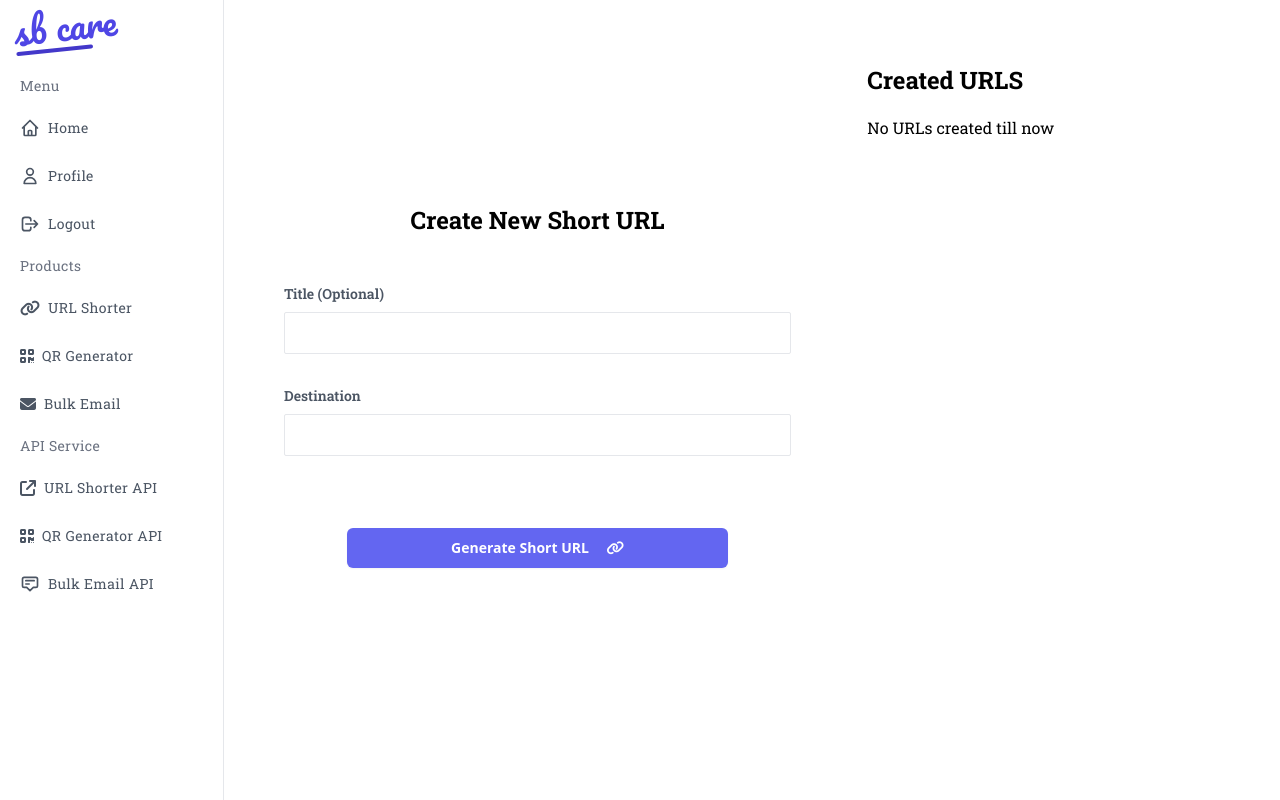
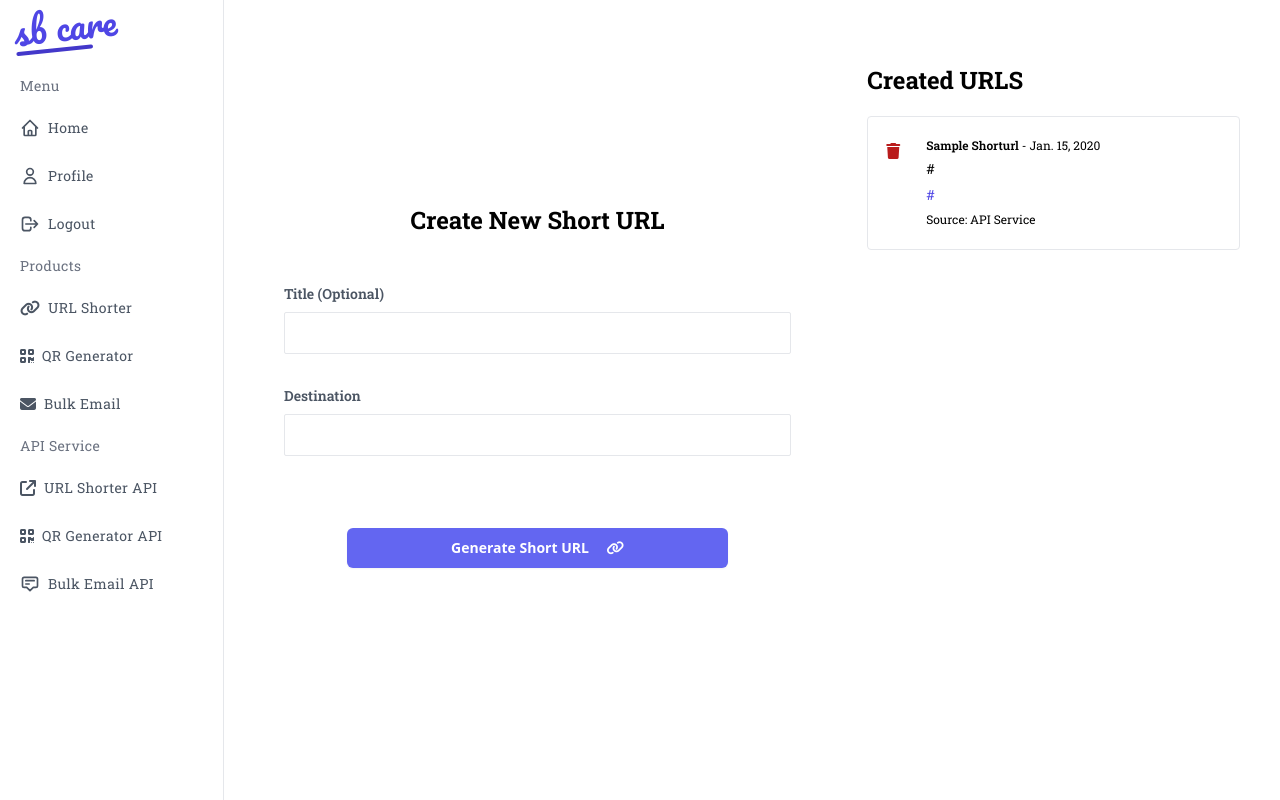
Before and after one commit to Mr-Atanu-Roy/SBCare, a Django app: page /products/url-shorter in a window 1280 px wide. Run offline with Django 4.2, Linux system fonts and the light colour scheme; a user stored in the database is signed in; tables that the repository leaves empty hold one stand-in row (values such as "Sample post"); some libraries are stand-ins or nearby versions.

Commit message:
updated url-product template

```diff
--- a/templates/products/url_shorter.html
+++ b/templates/products/url_shorter.html
@@ -40,7 +40,7 @@
     <div class="p-10 pl-0 xs:p-0 mx-auto w-full col-span-2 overflow-y-auto">
         <h1 class="font-bold text-left text-2xl mb-5 font-roboto capitalize">Created URLS</h1>
         <div class="w-full" id="url-box-container">
-            {% if created_urls == None %}
+            {% if created_urls %}
             {% for url in created_urls %}
             <div class="url-box w-full flex-col justify-start items-center">
                 <div class="flex border mb-4 py-5 px-4 rounded hover:bg-gray-50 w-full 2xl:w-10/12">
```
